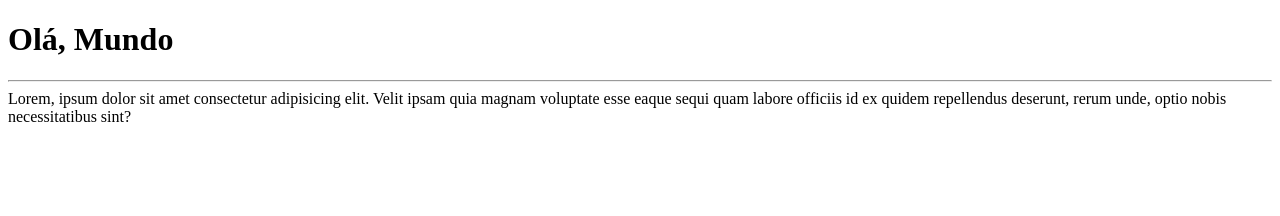
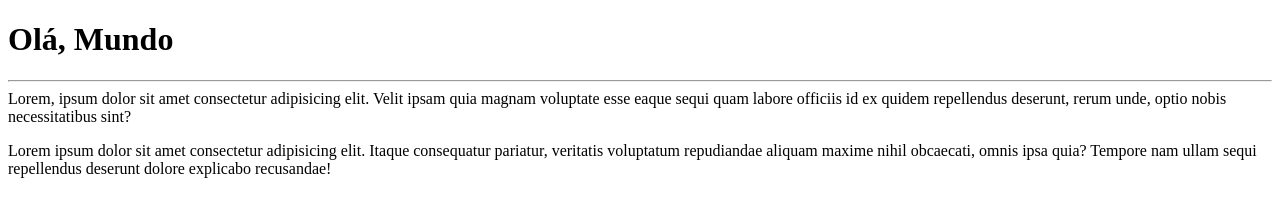
Before and after one commit to RonaldoRhoney/Ola-Mundo, a plain HTML site: page site-exemplo/index.html in a window 1280 px wide. Drawn offline with Linux system fonts and the light colour scheme.

Commit message:
Adicionei um parágrafo

```diff
--- a/site-exemplo/index.html
+++ b/site-exemplo/index.html
@@ -12,5 +12,6 @@
         <hr>
         Lorem, ipsum dolor sit amet consectetur adipisicing elit. Velit ipsam quia magnam voluptate esse eaque sequi quam labore officiis id ex quidem repellendus deserunt, rerum unde, optio nobis necessitatibus sint?
     </p>
+    <p>Lorem ipsum dolor sit amet consectetur adipisicing elit. Itaque consequatur pariatur, veritatis voluptatum repudiandae aliquam maxime nihil obcaecati, omnis ipsa quia? Tempore nam ullam sequi repellendus deserunt dolore explicabo recusandae!</p>
 </body>
 </html>
```
